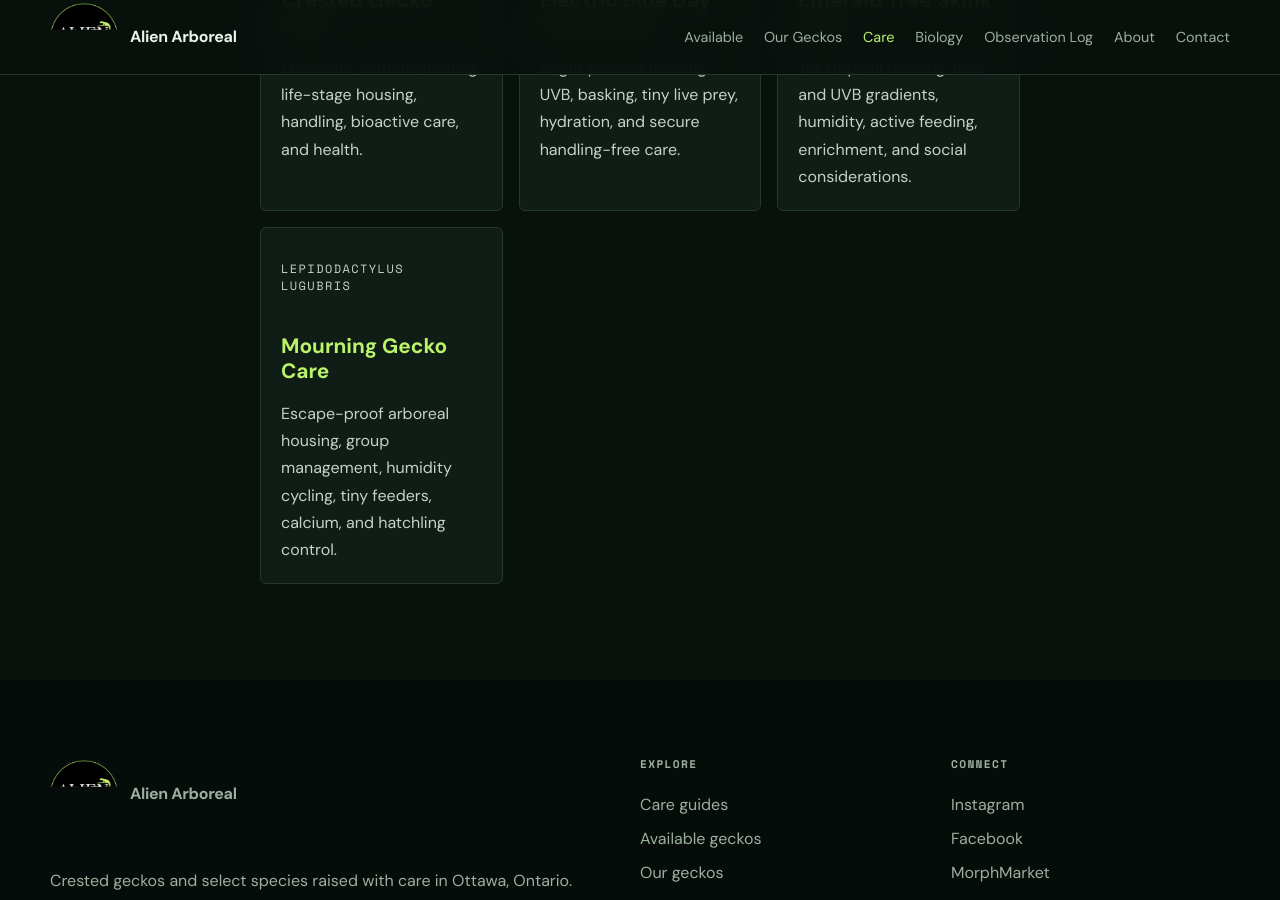
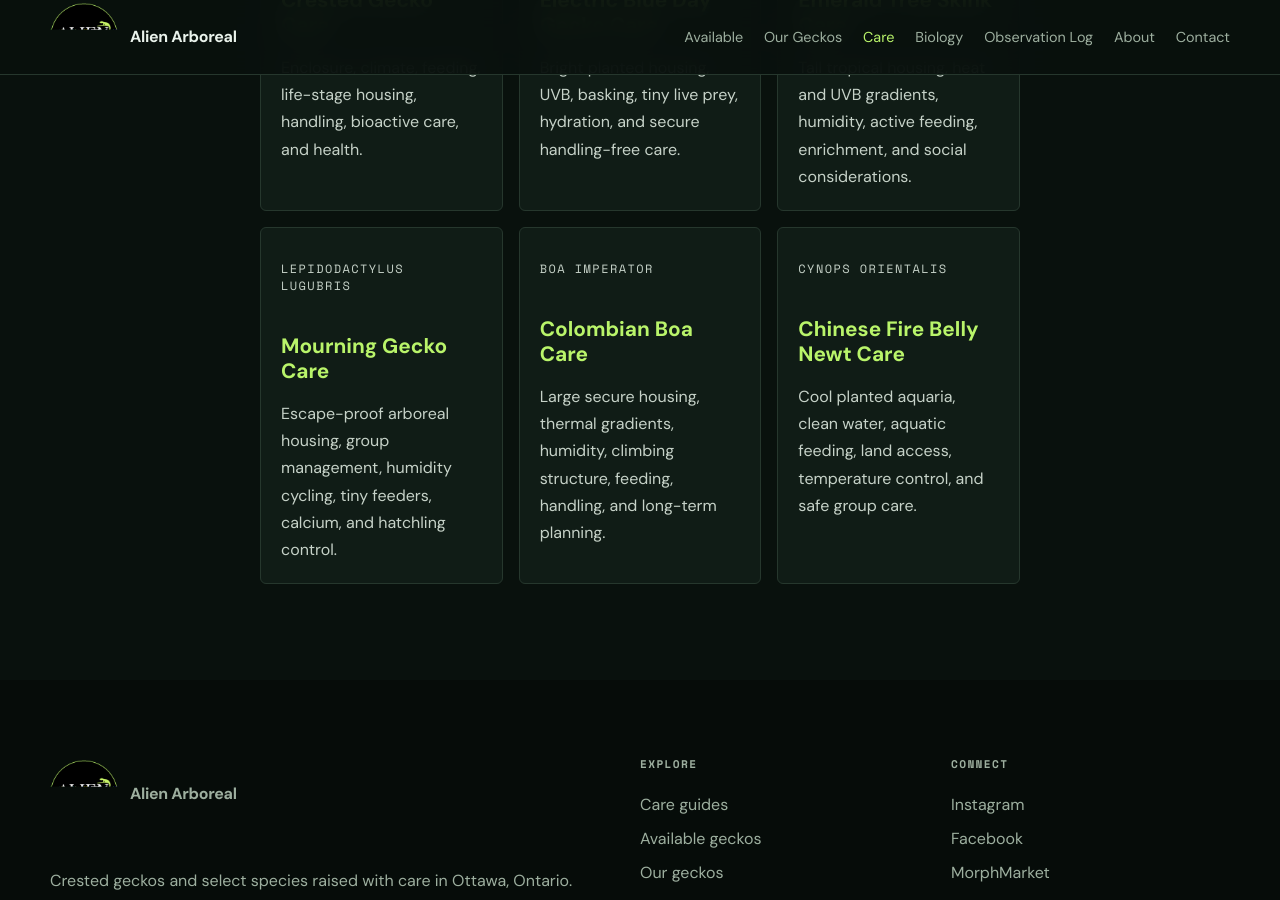
Before and after one commit to SavannahSidle/AlienArboreal, a Jekyll site: the page built from care.md, in a window 1280 px wide and 900 px high, scrolled down 588 px. Built offline with Jekyll 4.4.1, drawn with Linux system fonts in a browser that asks for light colours.

Commit message:
Add Colombian boa and Chinese fire belly newt care guides

```diff
--- a/care.md
+++ b/care.md
@@ -38,4 +38,20 @@ permalink: /care/
       <p class="card-summary">Escape-proof arboreal housing, group management, humidity cycling, tiny feeders, calcium, and hatchling control.</p>
     </div>
   </a>
+
+  <a class="card" href="{{ '/care/colombian-boa/' | relative_url }}">
+    <div class="card-body">
+      <p class="eyebrow">Boa imperator</p>
+      <h2 class="card-title">Colombian Boa Care</h2>
+      <p class="card-summary">Large secure housing, thermal gradients, humidity, climbing structure, feeding, handling, and long-term planning.</p>
+    </div>
+  </a>
+
+  <a class="card" href="{{ '/care/chinese-fire-belly-newt/' | relative_url }}">
+    <div class="card-body">
+      <p class="eyebrow">Cynops orientalis</p>
+      <h2 class="card-title">Chinese Fire Belly Newt Care</h2>
+      <p class="card-summary">Cool planted aquaria, clean water, aquatic feeding, land access, temperature control, and safe group care.</p>
+    </div>
+  </a>
 </div>
```
